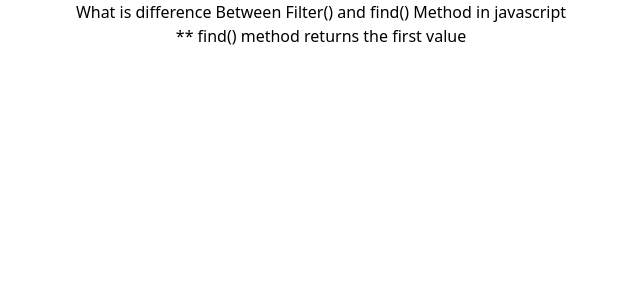
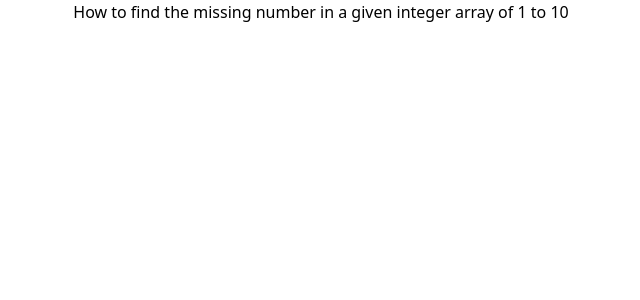
Before and after one commit to thethmuenaing/javascript-coding-interview, a React (Create React App) app: page / in a window 1280 px wide. Shown: the top 300 px of the page, without its empty margins (319-959 px from the left). Built offline with nearby package versions, Linux system fonts and the light colour scheme.

Commit message:
find the missing number in integer array of 1 to 10

```diff
--- a/src/App.js
+++ b/src/App.js
@@ -1,10 +1,24 @@
-import Coding05 from "./js_coding/Coding05";
+import Coding06 from "./js_coding/Coding06";
 
 function App() {
+	const arrNumber = [1, 2, 3, 4, 5, 6, 9, 10];
+	const missArray = [];
+	const missingValue = (arr) => {
+		const minValue = Math.min(...arr);
+		const maxValue = Math.max(...arr);
+
+		for (let i = minValue; i < maxValue; i++) {
+			if (arr.indexOf(i) < 0) {
+				missArray.push(i);
+			}
+		}
+		return missArray;
+	};
+	console.log("missArray", missingValue(arrNumber));
 	return (
 		<div className="App">
 			<div className="text-center">
-				<Coding05 />
+				<Coding06 />
 			</div>
 		</div>
 	);
--- /dev/null
+++ b/src/js_coding/Coding06.js
@@ -0,0 +1,13 @@
+import React from "react";
+
+const Coding06 = () => {
+	return (
+		<div>
+			<h1>
+				How to find the missing number in a given integer array of 1 to 10
+			</h1>
+		</div>
+	);
+};
+
+export default Coding06;
```
